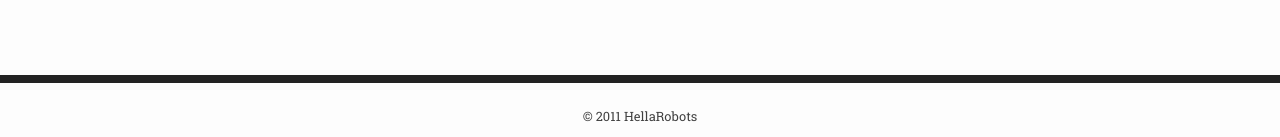
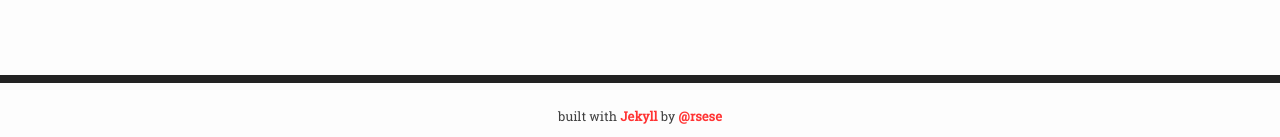
Before and after one commit to rsese/rsese.github.com, a Jekyll site: the page built from index.html, in a window 1280 px wide. Shown: the part 1318-1455 px from the top of the page. Built offline with Jekyll 4.4.1, drawn with Linux system fonts in a browser that asks for light colours.

Commit message:
Include the footer.

```diff
--- /dev/null
+++ b/_includes/footer.html
@@ -0,0 +1,5 @@
+<footer>
+  <div class="footer-inner">
+    <p>built with <a href="http://jekyllrb.com/">Jekyll</a> by <a href="https://github.com/rsese">@rsese</a></p>
+  </div>
+</footer>
--- a/_layouts/default.html
+++ b/_layouts/default.html
@@ -16,11 +16,7 @@
           </div>
         </section>
       </div>
-      <footer>
-        <div class="footer-inner">
-          <p>&copy; 2011 HellaRobots</p>
-        </div>
-      </footer>
+      {% include footer.html %}
     </div>
   </body>
 </html>
--- a/_layouts/home.html
+++ b/_layouts/home.html
@@ -21,11 +21,7 @@
           {{ content }}
         </section>
       </div>
-      <footer>
-        <div class="footer-inner">
-          <p>&copy; 2011 HellaRobots</p>
-        </div>
-      </footer>
+      {% include footer.html %}
     </div>
   </body>
 </html>
--- a/_layouts/post.html
+++ b/_layouts/post.html
@@ -18,11 +18,7 @@
           </div>
         </section>
       </div>
-      <footer>
-        <div class="footer-inner">
-          <p>&copy; 2011 HellaRobots</p>
-        </div>
-      </footer>
+      {% include footer.html %}
     </div>
   </body>
 </html>
```
